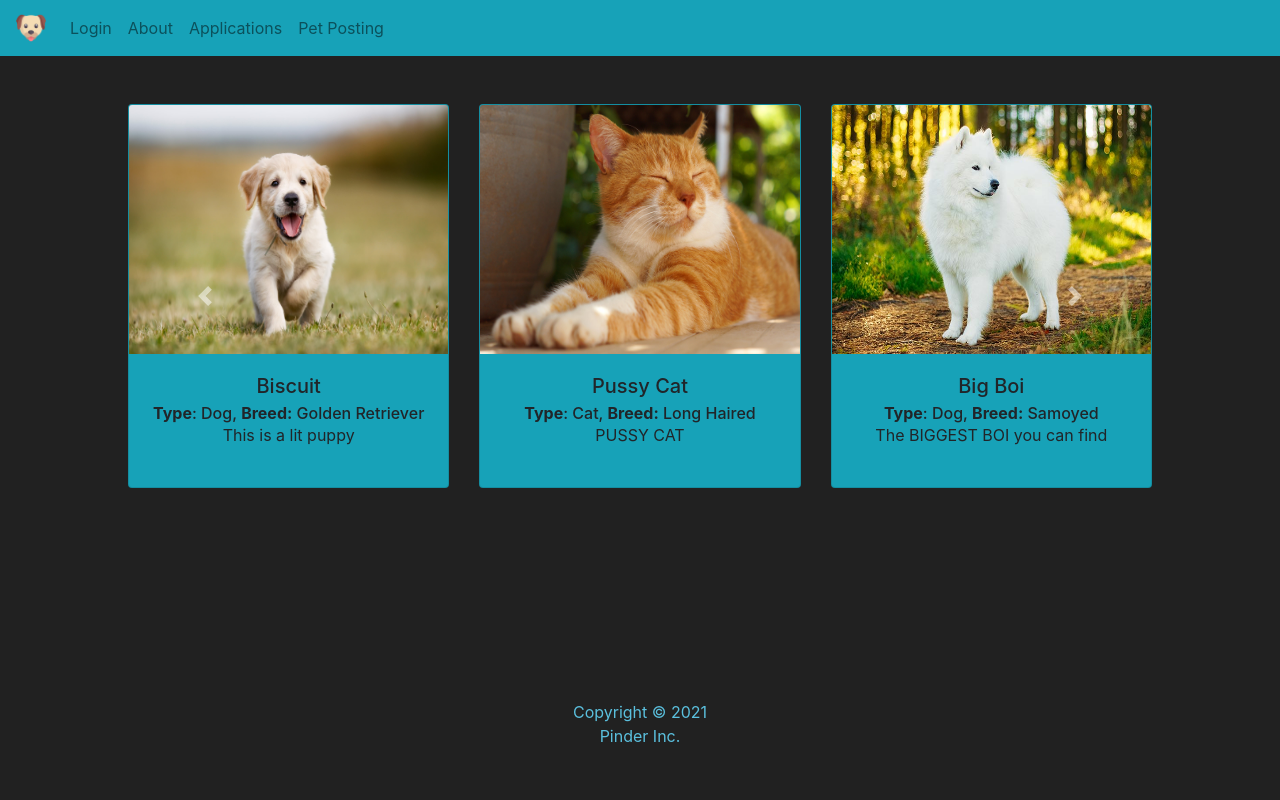
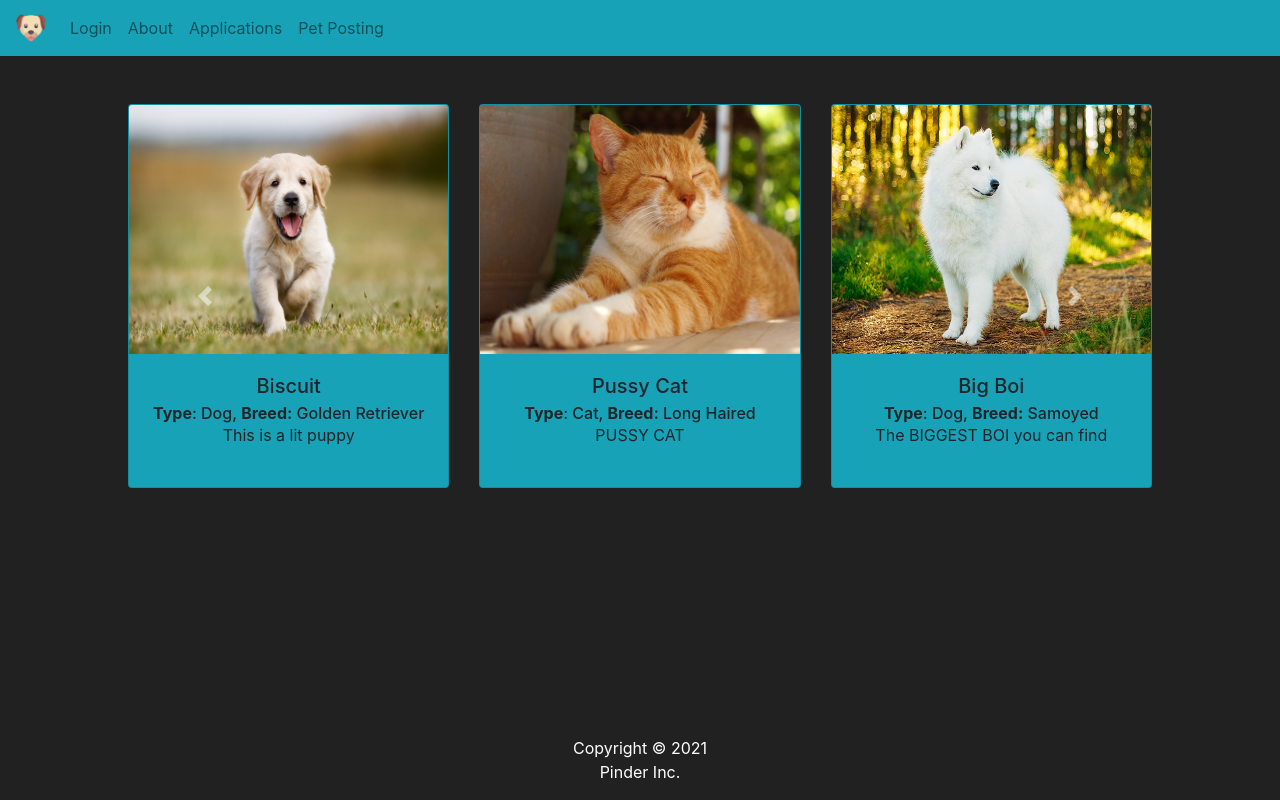
Before and after one commit to jchua24/pinder, a React (Create React App) app in the folder pet-adoption/: page / in a window 1280 px wide. Built offline with nearby package versions, Linux system fonts and the light colour scheme.

Commit message:
fixing footer -- not successful

```diff
--- a/pet-adoption/public/index.html
+++ b/pet-adoption/public/index.html
@@ -26,7 +26,7 @@
     -->
     <title>React App</title>
   </head>
-  <body style="background-color: #212121;">
+  <body style="background-color: #212121; padding-bottom: 100px;">
     <noscript>You need to enable JavaScript to run this app.</noscript>
     <div id="root"></div>
     <!--
--- a/pet-adoption/src/App.css
+++ b/pet-adoption/src/App.css
@@ -1,5 +1,10 @@
 .App {
   text-align: center;
+  position: absolute;
+  top: 0;
+  left: 0;
+  min-height: 100%;
+  min-width: 100%;
 }
 
 .App-logo {
@@ -13,9 +18,23 @@
   }
 }
 
-.appContent {
-  /* margin: 0 0 100px; */
+/* .appContent {
+  width: 100%;
+  height: 100%;
+  background-color: darkgreen;
+  border: yellow 5px solid;
+  display: block;
 }
+
+.footerContainer{
+  width: 100%;
+  display: block;
+  position: fixed;
+  bottom: 0;
+  left: 0;
+  background-color: crimson;
+  border: 1px blue solid;
+} */
 
 .App-header {
   background-color: #282c34;
--- a/pet-adoption/src/App.js
+++ b/pet-adoption/src/App.js
@@ -52,7 +52,9 @@ class App extends React.Component {
               </Route>
             </Switch>
           </div>
-          <Footer />
+          <div className="footerContainer">
+            <Footer />
+          </div>
         </Router>
       </div>
     );
--- a/pet-adoption/src/components/Footer/Footer.css
+++ b/pet-adoption/src/components/Footer/Footer.css
@@ -1,19 +1,12 @@
 .Footer{
-    flex-direction: column;
-    justify-content: center;
-    height: 100px;
-    margin-top: auto;
-    position: fixed;
-    width: 100%;
-    bottom: 0;
-    left: 0;
+
 }
 
 
 footer{
-    height: 100px;
-    width: 100%;
-    flex-direction: row;
-    justify-content: center;
-    color: #5bc0de;
+    /* position: fixed;
+    left: 0;
+    bottom: 0;
+    right: 0;
+    color: #5bc0de; */
 }
--- a/pet-adoption/src/components/Footer/Footer.js
+++ b/pet-adoption/src/components/Footer/Footer.js
@@ -2,7 +2,7 @@ import "./Footer.css";
 
 const Footer = () => {
   return (
-    <div className="Footer">
+    <div style={{color: 'white'}} className="fixed-bottom">
       <footer>
         <p> Copyright &copy; 2021 <br />Pinder Inc.</p>
       </footer>
--- a/pet-adoption/src/components/PetPosting/PetPosting.css
+++ b/pet-adoption/src/components/PetPosting/PetPosting.css
@@ -1,8 +1,8 @@
 @media all and (min-width: 700px) {
     .petPosting {
       padding: 60px 0;
+      padding-bottom: 100px;
       display: flex;
-      border: 1px blue solid;
       justify-content: center;
     }
 
```
Also changed, not shown: pet-adoption/src/index.css (+11 -0 lines), 1 other file (tests, documents, lock files or other folders).
